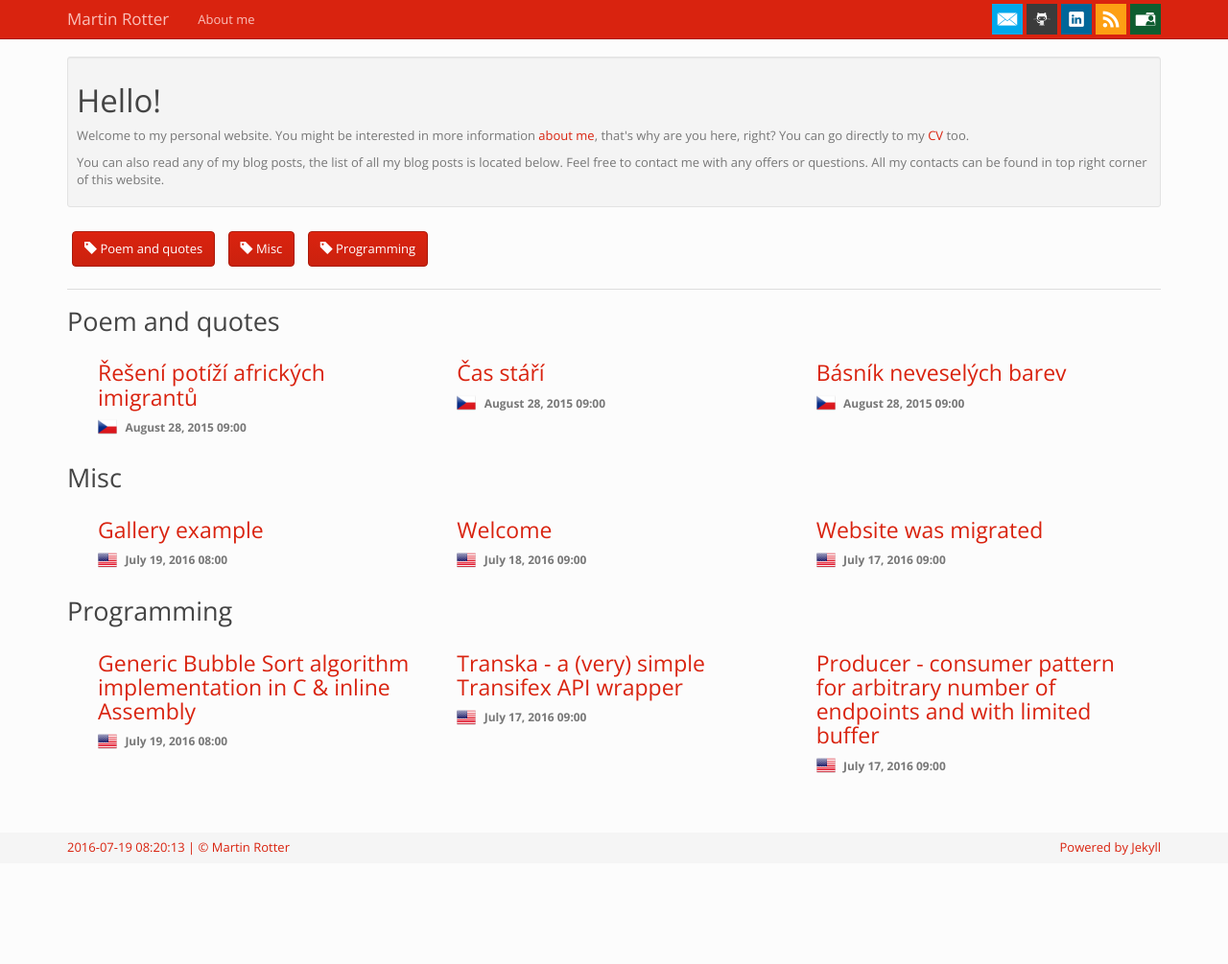
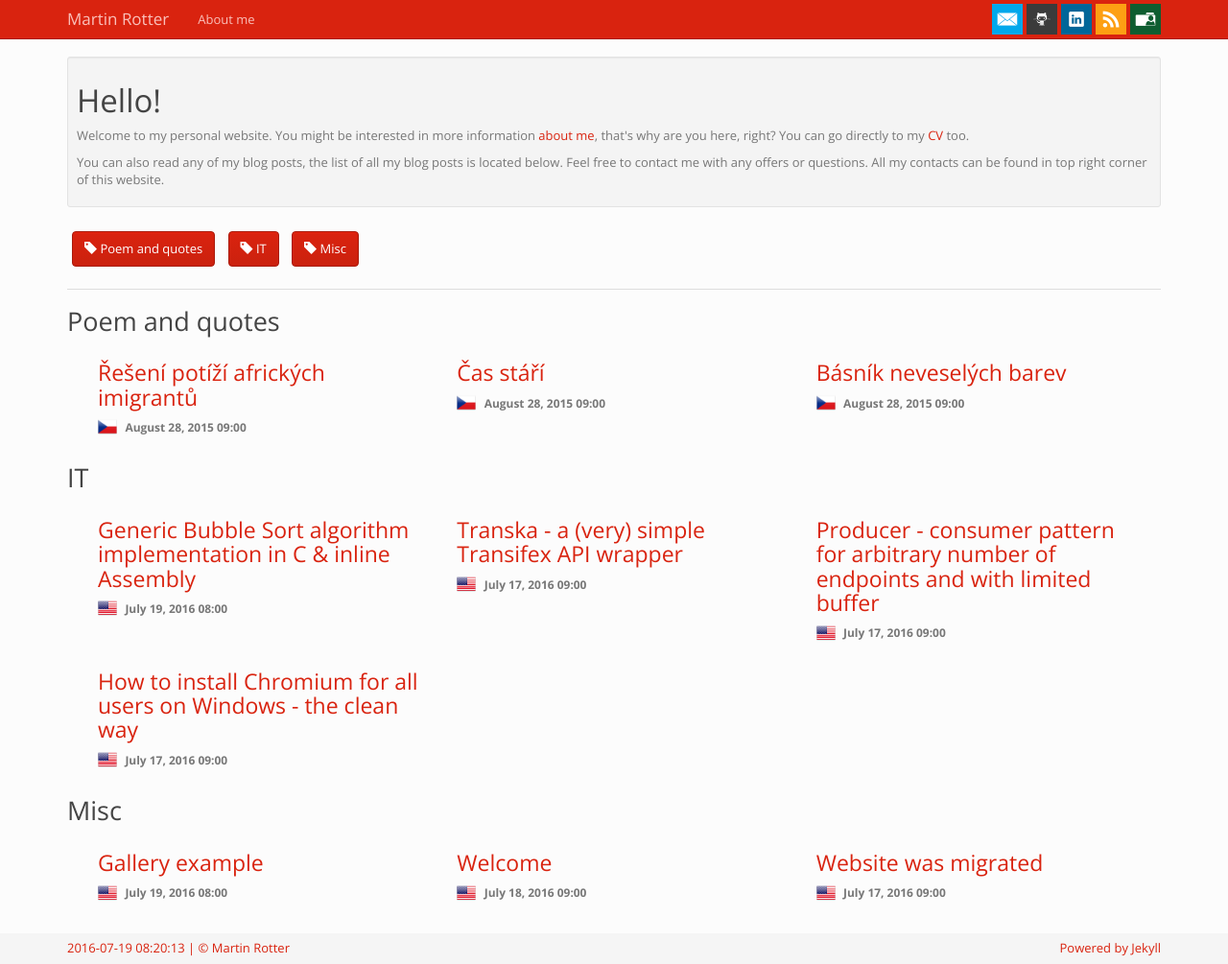
Before and after one commit to martinrotter/martinrotter.github.io, a Jekyll site: the page built from index.html, in a window 1280 px wide. Shown: the whole page at 96% size. Built offline with Jekyll 4.4.1, drawn with Linux system fonts in a browser that asks for light colours; before the commit the page ends 900 px from its top, so only the background shows below that.

Commit message:
New posts.

```diff
--- /dev/null
+++ b/_posts/2016-07-17-install-chromium-system-wide-windows.md
@@ -0,0 +1,16 @@
+---
+layout: post
+title: How to install Chromium for all users on Windows - the clean way
+author: Martin Rotter
+date: 2016-07-17 09:00:00 +0200
+category: IT
+language: en
+---
+
+This tutorial shows you how to install Chromium (NOT Chrome) on Windows machine for all users.
+<!--more-->
+
+This way, Chromium gets installed into `C:\Program Files\Chromium` folder:
+
+1. Download latest [mini installer](http://chromium.woolyss.com/) of Chromium. I recommend using 32 bit version even on 64 bit systems to avoid problems with external plugins such as Flash Player.
+2. Open command line and navigate to folder which contains downloaded mini installer and run `mini-installer.exe --system-level`. This will install Chromium properly and make it available for all users.
--- a/_posts/2016-07-17-producer-consumer-csharp.md
+++ b/_posts/2016-07-17-producer-consumer-csharp.md
@@ -3,7 +3,7 @@ layout: post
 title: Producer - consumer pattern for arbitrary number of endpoints and with limited buffer
 author: Martin Rotter
 date: 2016-07-17 09:00:00 +0200
-category: Programming
+category: IT
 language: en
 ---
 
--- a/_posts/2016-07-17-transka.md
+++ b/_posts/2016-07-17-transka.md
@@ -3,7 +3,7 @@ layout: post
 title: Transka - a (very) simple Transifex API wrapper
 author: Martin Rotter
 date: 2016-07-17 09:00:00 +0200
-category: Programming
+category: IT
 language: en
 ---
 
--- a/_posts/2016-07-19-bubble-sort-asm.md
+++ b/_posts/2016-07-19-bubble-sort-asm.md
@@ -3,7 +3,7 @@ layout: post
 title: Generic Bubble Sort algorithm implementation in C & inline Assembly
 author: Martin Rotter
 date: 2016-07-19 08:00:00 +0200
-category: Programming
+category: IT
 language: en
 ---
 
```
